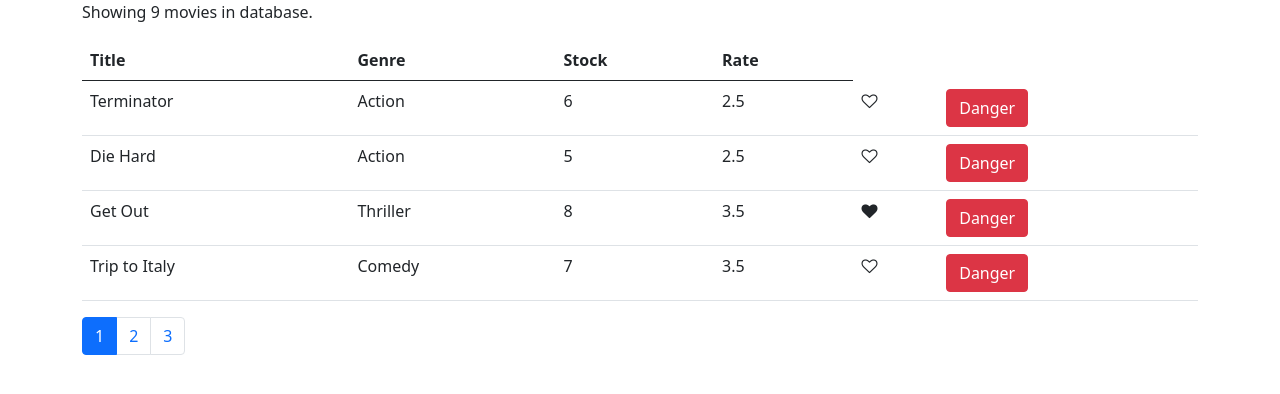
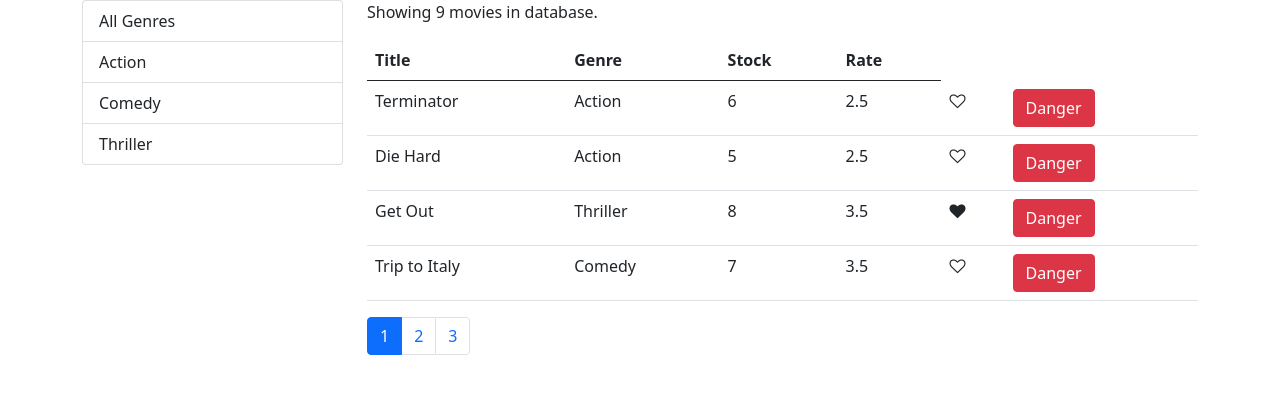
Before and after one commit to Badal-Jha/cinema, a React (Create React App) app: page /movies in a window 1280 px wide. Shown: the top 394 px of the page. Built offline with nearby package versions, Linux system fonts and the light colour scheme.

Commit message:
genres filtering added

```diff
--- /dev/null
+++ b/src/components/comman/ListGroup.jsx
@@ -0,0 +1,31 @@
+import React from "react";
+
+const ListGroup = (props) => {
+  const { items, textProperty, valueProperty, onItemSelect, selectedItem } =
+    props;
+  return (
+    <ul className="list-group">
+      {items.map((item) => {
+        return (
+          <li
+            style={{ cursor: "pointer" }}
+            key={item[valueProperty]}
+            onClick={() => onItemSelect(item)}
+            className={
+              item === selectedItem
+                ? "list-group-item active"
+                : "list-group-item"
+            }
+          >
+            {item[textProperty]}
+          </li>
+        );
+      })}
+    </ul>
+  );
+};
+ListGroup.defaultProps = {
+  textProperty: "name",
+  valueProperty: "_id",
+};
+export default ListGroup;
--- a/src/components/comman/Pagination.jsx
+++ b/src/components/comman/Pagination.jsx
@@ -1,11 +1,12 @@
 import React from "react";
+import PropTypes from "prop-types";
 import _ from "lodash";
 const Pagination = (props) => {
   // console.log(itemsCount, pageSize);
   const { itemsCount, pageSize, onPageChange, currentPage } = props;
   // console.log(currentPage);
   const pageCount = Math.ceil(itemsCount / pageSize);
-  if (pageCount === 1) return null;
+  if (currentPage === 1 && pageCount === 1) return null;
   const pages = _.range(1, pageCount + 1);
 
   return (
@@ -31,4 +32,12 @@
     </div>
   );
 };
+
+//type checking//see react official docs in advance guide typechecking
+Pagination.propTypes = {
+  itemsCount: PropTypes.number.isRequired,
+  pageSize: PropTypes.number.isRequired,
+  onPageChange: PropTypes.func.isRequired,
+  currentPage: PropTypes.number.isRequired,
+};
 export default Pagination;
--- a/src/components/movies.jsx
+++ b/src/components/movies.jsx
@@ -1,15 +1,22 @@
 import React, { Component } from "react";
 import { getMovies } from "../services/fakeMovieService";
+import { getGenres } from "../services/fakeGenreService";
 import Like from "./comman/Like";
 import Pagination from "./comman/Pagination";
 import { paginate } from "../utils/paginate";
+import ListGroup from "./comman/ListGroup";
 class Movies extends Component {
   state = {
-    movies: getMovies(),
+    movies: [],
+    genres: [],
     pageSize: 4,
     currentPage: 1,
   };
-
+  //we will define backend services here we can do this in state also but all these fucntion should define here
+  componentDidMount() {
+    const genres = [{ name: "All Genres" }, ...getGenres()];
+    this.setState({ movies: getMovies(), genres: genres });
+  }
   handleDelete = (movie) => {
     const movies = this.state.movies.filter((m) => m._id !== movie._id);
     this.setState({ movies: movies });
@@ -29,18 +36,35 @@
     this.setState({ currentPage: page });
   };
 
+  //handle genre selection
+  handleGenreSelect = (genre) => {
+    this.setState({ selectedGenre: genre, currentPage: 1 });
+  };
+
   render() {
     const count = this.state.movies.length;
     if (count === 0) return <p>There is No movie in database. </p>;
-
+    const { selectedGenre } = this.state;
+    const filtered =
+      selectedGenre && selectedGenre._id
+        ? this.state.movies.filter((m) => m.genre._id === selectedGenre._id)
+        : this.state.movies;
     const movies = paginate(
-      this.state.movies,
+      filtered,
       this.state.currentPage,
       this.state.pageSize
     );
     return (
-      <React.Fragment>
-        <p>Showing {count} movies in database.</p>
+      <div className="row">
+        <div className="col-3">
+          <ListGroup
+            items={this.state.genres}
+            selectedItem={this.state.selectedGenre}
+            onItemSelect={this.handleGenreSelect}
+          />
+        </div>
+        <div className="col">
+          <p>Showing {filtered.length} movies in database.</p>
           <table className="table">
             <thead>
               <tr>
@@ -77,12 +101,13 @@
             </tbody>
           </table>
           <Pagination
-          itemsCount={count}
+            itemsCount={filtered.length}
             pageSize={this.state.pageSize}
             onPageChange={this.hanldlePageChange}
             currentPage={this.state.currentPage}
           />
-      </React.Fragment>
+        </div>
+      </div>
     );
   }
 }
```
Lines whose indentation alone changed are shown as unchanged.
